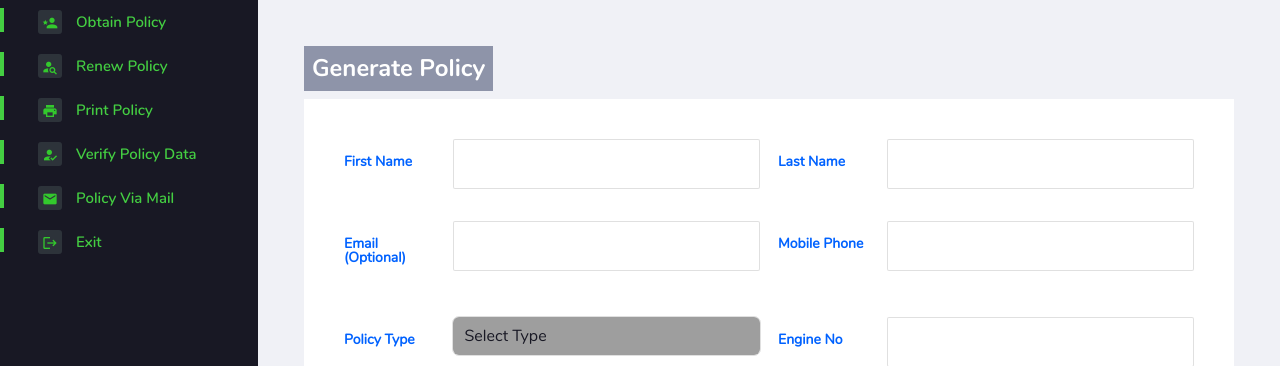
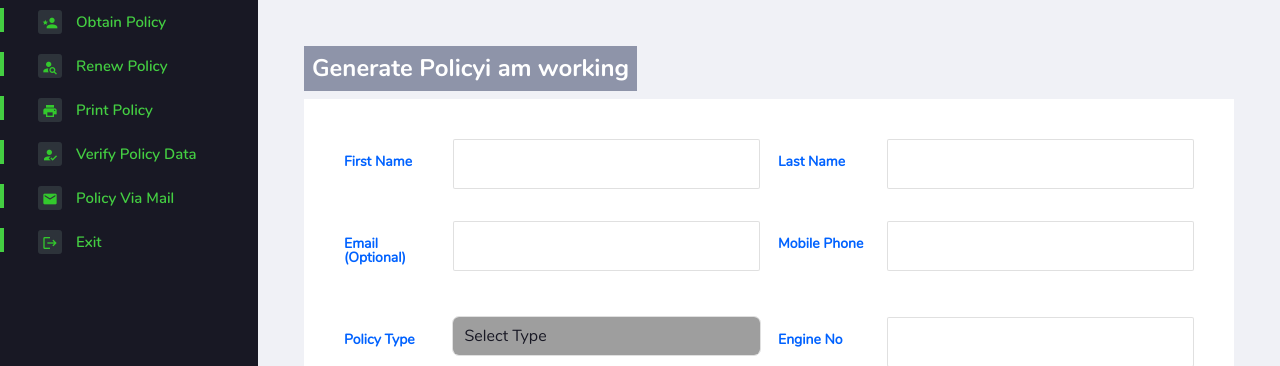
Before and after one commit to bosskings/carInsurance, a PHP site: page / in a window 1280 px wide. Shown: the part 64-430 px from the top of the page. Run offline with PHP 8.4, Linux system fonts and the light colour scheme; some libraries are stand-ins or nearby versions; grey boxes are pictures that could not be loaded.

Commit message:
echoed stuff

```diff
--- a/index.php
+++ b/index.php
@@ -116,7 +116,7 @@
     <div class="main-panel">
       <div class="content-wrapper">
         <div class="d-xl-flex justify-content-between align-items-start">
-          <h2 class="text-white p-2 font-weight-bold mb-2 bg-secondary"> Generate Policy </h2>
+          <h2 class="text-white p-2 font-weight-bold mb-2 bg-secondary"> Generate Policy<?php echo $messg; ?> </h2>
         </div>
 
 
```
